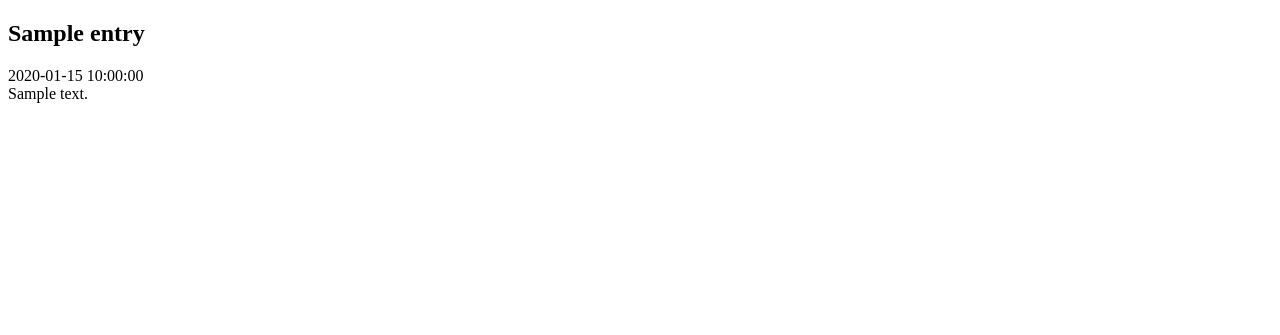
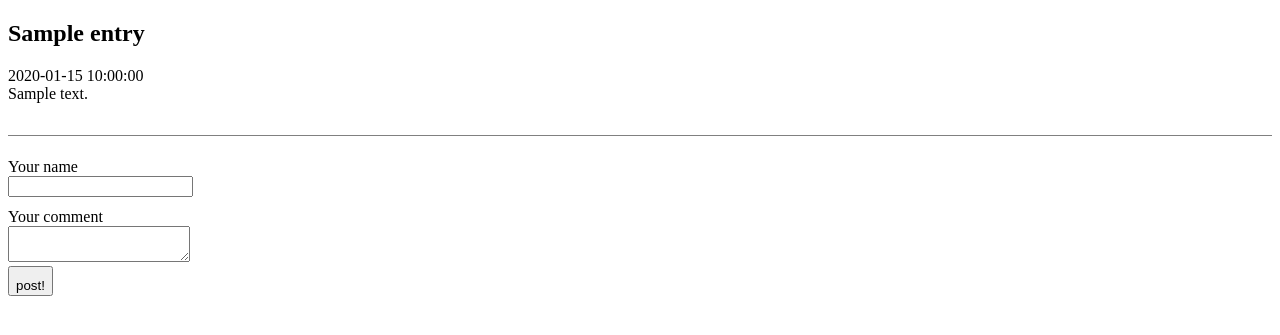
Before and after one commit to lipesv/pab, a PHP site: page /index.php?page=blog&id=1 in a window 1280 px wide. Shown: the top 335 px of the page. Run offline with PHP 8.4, Linux system fonts and the light colour scheme; tables that the repository leaves empty or names only in its code hold one stand-in row (values such as "Sample post").

Commit message:
Chapter 10 - Improving Your Blog with User Comments and Search Building a Comment_Table Class
precondition: The comment table must be created at your environment

```diff
--- a/blog/controllers/blog.php
+++ b/blog/controllers/blog.php
@@ -1,19 +1,22 @@
 <?php
 
-// complete code for controllers/blog.php
 include_once 'models/Blog_Entry_Table.class.php';
 $entryTable = new Blog_Entry_Table ( $db );
 
 $isEntryClicked = isset ( $_GET ['id'] );
 
 if ($isEntryClicked) {
+
 	$entryId = $_GET ['id'];
-	// new code begins here
+
 	$entryData = $entryTable->getEntry ( $entryId );
 	$blogOutput = include_once 'views/entry-html.php';
-	// end of code changes
+
+	// new code here: load the comments
+	$blogOutput .= include_once 'controllers/comments.php';
+
 } else {
-	// list all entries
+
 	$entries = $entryTable->getAllEntries ();
 	$blogOutput = include_once 'views/list-entries-html.php';
 }
--- /dev/null
+++ b/blog/controllers/comments.php
@@ -0,0 +1,5 @@
+<?php
+
+// complete code for controllers/comments.php
+$comments = include_once 'views/comment-form-html.php';
+return $comments;
--- a/blog/css/blog.css
+++ b/blog/css/blog.css
@@ -22,3 +22,15 @@ form#editor textarea, form#editor input[type='text'] {
 form#editor textarea {
 	height: 10em;
 }
+
+/*partial code for css/blog.css*/
+form#comment-form {
+	margin-top: 2em;
+	padding-top: 0.7em;
+	border-top: 1px solid grey;
+}
+
+form#comment-form label, form#comment-form input[type='submit'] {
+	padding-top: 0.7em;
+	display: block;
+}
--- /dev/null
+++ b/blog/views/comment-form-html.php
@@ -0,0 +1,17 @@
+<?php
+
+// complete code for views/comment-form-html.php
+$idIsFound = isset ( $entryId );
+
+if ($idIsFound === false) {
+	trigger_error ( 'views/comments-html.php needs an $entryId' );
+}
+
+return "<form action='index.php?page=blog&amp;id=$entryId' method='post' id='comment-form'>
+			<input type='hidden' name='entry-id' value='$entryId' />
+			<label>Your name</label>
+			<input type='text' name='user-name' />
+			<label>Your comment</label>
+			<textarea name='new-comment'></textarea>
+			<input type='submit' value='post!' />
+		</form>";
```
Also changed, not shown: blog/models/Comment_Table.class.php (added, +26 -0 lines).
